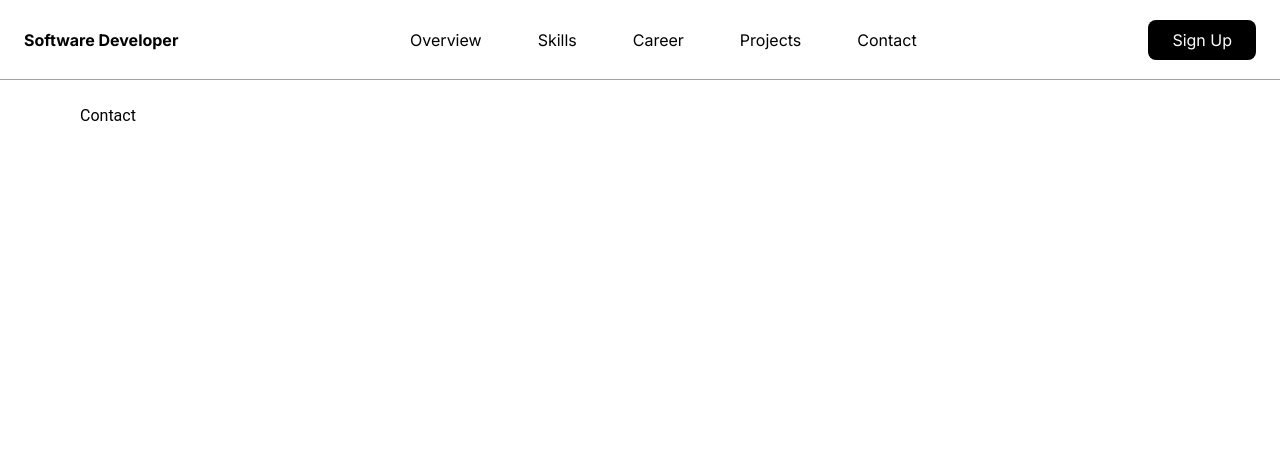
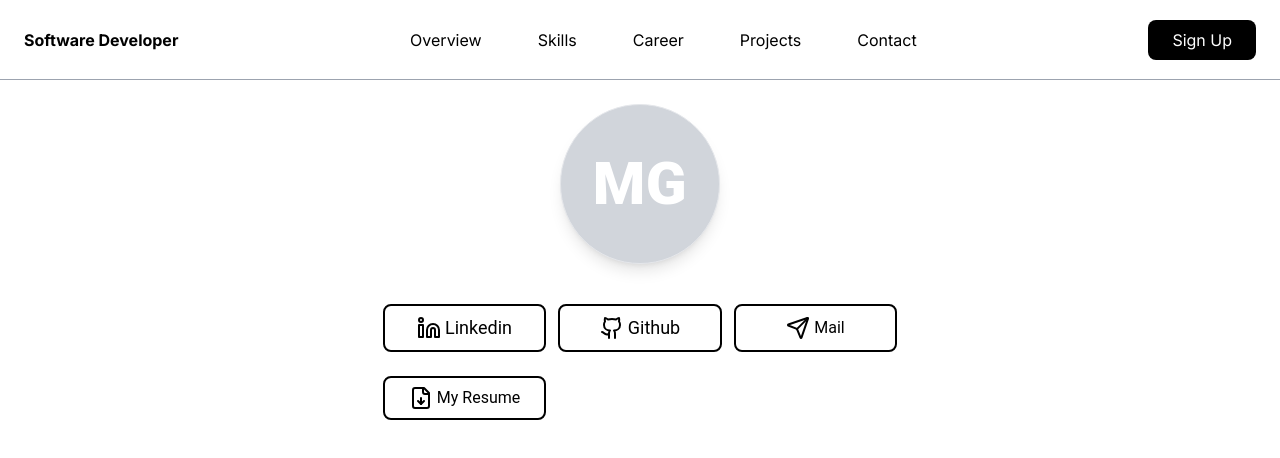
Before and after one commit to mgagliardidev/mynetwork, a Next.js app: page /contact in a window 1280 px wide. Shown: the top 458 px of the page. Built offline with nearby package versions, Linux system fonts and the light colour scheme.

Commit message:
contact page + style + fixes

```diff
--- a/src/app/contact/page.tsx
+++ b/src/app/contact/page.tsx
@@ -1,9 +1,24 @@
-import React from 'react'
+import React from "react";
+import { GithubButton, LinkedinButton, MailButton, ResumeDownloadButton } from "@/components/accountButtons";
 
 const Contact = () => {
   return (
-    <div>Contact</div>
-  )
-}
+    <>
+      <div className="flex flex-col items-center justify-center">
+        <label className="flex h-40 w-40 flex-col items-center justify-center rounded-full border bg-gray-300 uppercase tracking-wide shadow-lg">
+          <h1 className="font-extrabold text-center justify-center items-center text-6xl text-white">
+            MG
+          </h1>
+        </label>
+        <div className="grid grid-cols-2 md:grid-cols-3 lg:grid-cols-3 gap-x-3 gap-y-1 mt-5">
+          <LinkedinButton />
+          <GithubButton />
+          <MailButton />
+          <ResumeDownloadButton />
+        </div>
+      </div>
+    </>
+  );
+};
 
-export default Contact
+export default Contact;
--- a/src/app/overview/page.tsx
+++ b/src/app/overview/page.tsx
@@ -6,19 +6,16 @@ const Overview = () => {
       <h1 className="text-3xl">Matteo Gagliardi</h1>
       <h2 className="text-xl text-gray-500">Software Engineer</h2>
       <br />
-      <p className="text-lg text-black">
-        I am a passionate software developer with a strong proficiency in
+      <p className="text-lg text-black flex flex-col gap-y-3">
+        <span>I am a passionate software developer with a strong proficiency in
         TypeScript, JavaScript, with knowledge of SQL and relational databases.
-        <br/><br/>
         My expertise extends to mobile development using Flutter, where I have
         applied my skills to personal projects focused on intuitive and
-        efficient mobile design.
-        <br/><br/>
-        I thrive on problem-solving and continuously
+        efficient mobile design.</span>
+        <span>I thrive on problem-solving and continuously
         seek to enhance my knowledge and capabilities in the ever-evolving field
-        of software development.
-        <br/><br/>
-        Check out my skills, career history and my contact info to know more!
+        of software development.</span>
+        <span>Check out my skills, career history and my contact info to know more!</span>
       </p>
     </>
   );
--- /dev/null
+++ b/src/components/accountButtons.tsx
@@ -0,0 +1,74 @@
+"use client";
+
+import {
+  Linkedin as LinkedinIcon,
+  Github as GithubIcon,
+  Send as SendIcon,
+  FileDown as FileDownIcon,
+} from "lucide-react";
+import React from "react";
+
+export const LinkedinButton = () => {
+  return (
+    <button onClick = {() => redirectToLink('https://www.linkedin.com/in/matteo-gagliardi-1ba898272/')} className="text-lg h-18 w-auto flex flex-row gap-1 items-center justify-center text-black bg-white border-black border-2 hover:bg-black hover:text-white rounded-lg py-2 px-6 mt-5">
+      <LinkedinIcon />
+      Linkedin
+    </button>
+  );
+};
+
+export const GithubButton = () => {
+  return (
+    <button onClick = {() => redirectToLink('https://github.com/mgagliardidev?tab=repositories')} className="text-lg h-18 flex flex-row gap-1 items-center justify-center text-black bg-white border-black border-2 hover:bg-black hover:text-white rounded-lg py-2 px-6 mt-5">
+      <GithubIcon />
+      Github
+    </button>
+  );
+};
+
+export const MailButton = () => {
+  return (
+    <button onClick={sendMailTo} className="text- h-18 flex flex-row gap-1 items-center justify-center text-black bg-white border-black border-2 hover:bg-black hover:text-white rounded-lg py-2 px-6 mt-5">
+      <SendIcon />
+      Mail
+    </button>
+  );
+};
+
+export const ResumeDownloadButton = () => {
+  return (
+    <button
+      onClick={handleDownload}
+      className="text- h-18 flex flex-row gap-1 items-center justify-center text-black bg-white border-black border-2 hover:bg-black hover:text-white rounded-lg py-2 px-6 mt-5"
+    >
+      <FileDownIcon />
+      My Resume
+    </button>
+  );
+};
+
+const redirectToLink = (url: string) => {
+  const link = document.createElement("a");
+  link.href = url;
+  link.target = "_blank";
+  document.body.appendChild(link);
+  link.click();
+  document.body.removeChild(link);
+}
+
+const handleDownload = () => {
+  const link = document.createElement("a");
+  link.href = "/assets/resumes/resume.pdf";
+  link.download = "resume.pdf";
+  document.body.appendChild(link);
+  link.click();
+  document.body.removeChild(link);
+};
+
+const sendMailTo = () => {
+    const link = document.createElement("a");
+    link.href = "mailto:example@example.com";
+    document.body.appendChild(link);
+    link.click();
+    document.body.removeChild(link);
+  };
--- a/src/components/header.tsx
+++ b/src/components/header.tsx
@@ -5,7 +5,7 @@ import HoverHighlightParagraph from "./hoverHighlightParagraph";
 
 const Header = () => {
   return (
-    <div className="mx-auto flex justify-center items-center border-b border-gray-400 px-6 py-2 h-20">
+    <div className="mx-auto flex justify-center items-center border-b border-gray-400 px-6 py-2 h-20 top-0 z-50 bg-white sticky">
       <h1 className="font-bold">Software Developer</h1>
       <div className="grow">
         <div className="hidden sm:flex items-center gap-10 justify-center">
--- a/tsconfig.json
+++ b/tsconfig.json
@@ -21,7 +21,8 @@
       "@/*": ["./src/*"],
       "@components/*": ["./src/components/*"],
       "@lib/*": ["./src/lib/*"],
-      "@types/*": ["./src/types/*"]
+      "@types/*": ["./src/types/*"],
+      "@assets/*": ["./assets/*"],
     }
   },
   "include": ["next-env.d.ts", "**/*.ts", "**/*.tsx", ".next/types/**/*.ts"],
```
Also changed, not shown: 1 other file (tests, documents, lock files or other folders).
